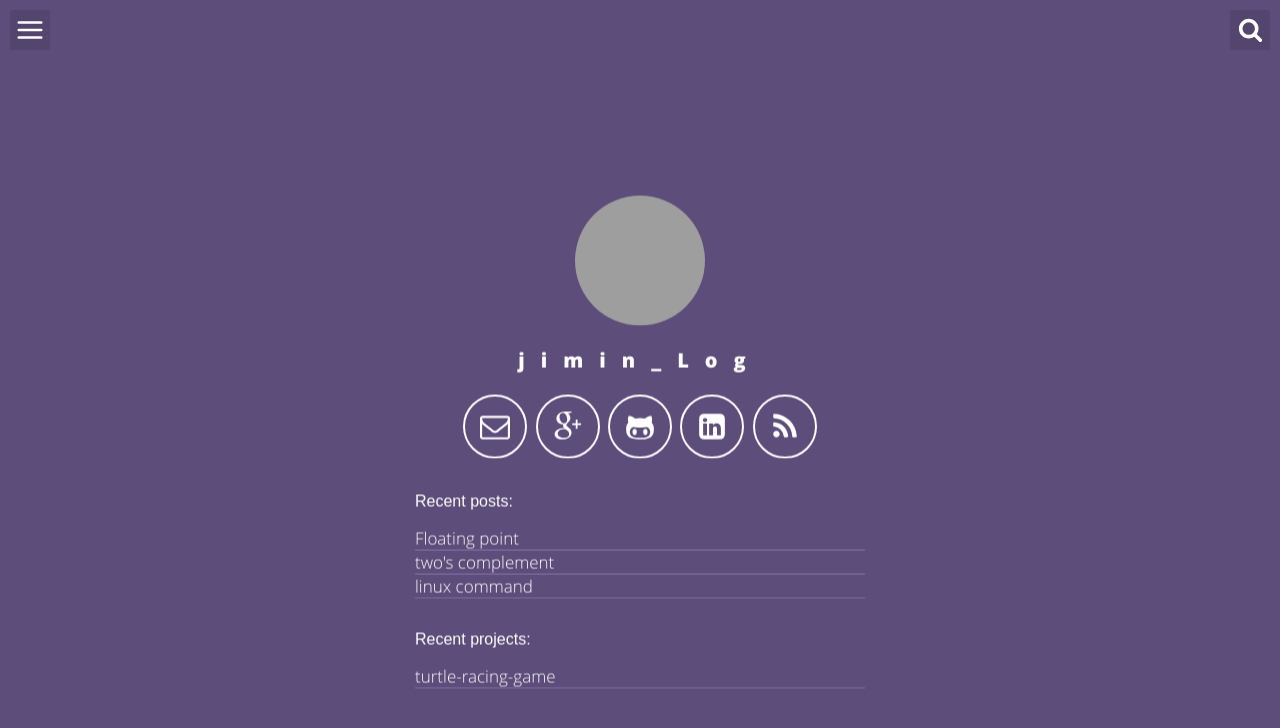
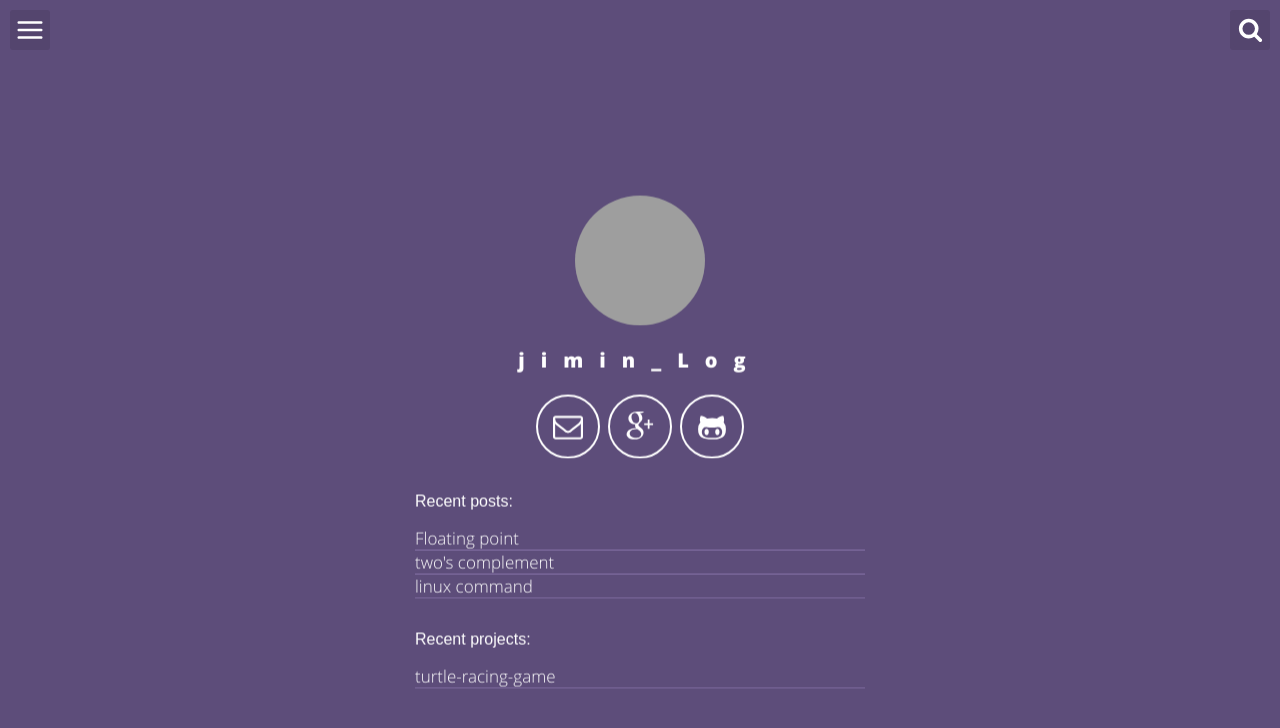
Before and after one commit to ji-mango/ji-mango.github.io, a Jekyll site: the page built from index.html, in a window 1280 px wide. Shown: the top 728 px of the page. Built offline with Jekyll 4.4.1, drawn with Linux system fonts in a browser that asks for light colours; grey boxes are pictures that could not be loaded.

Commit message:
change home

```diff
--- a/_includes/header-default.html
+++ b/_includes/header-default.html
@@ -24,13 +24,13 @@
                 <svg class="icon icon-github-alt"><use xlink:href="#icon-github-alt"></use></svg>
             </a>
 
-            <a aria-label="My LinkedIn" title="Show my linkedin profile" target="_blank" href="https://www.linkedin.com/in/{{site.linkedin_public_url}}">
+            <!--<a aria-label="My LinkedIn" title="Show my linkedin profile" target="_blank" href="https://www.linkedin.com/in/{{site.linkedin_public_url}}">
                 <svg class="icon icon-linkedin"><use xlink:href="#icon-linkedin"></use></svg>
             </a>
 
             <a aria-label="Use the RSS to get updated" title="Register for my RSS" target="_blank" href="{{ "/feed.xml" | prepend: site.baseurl }}">
                 <svg class="icon icon-rss"><use xlink:href="#icon-rss"></use></svg>
-            </a>
+            </a>-->
         </div>
 
         <ul class="recent">
```
